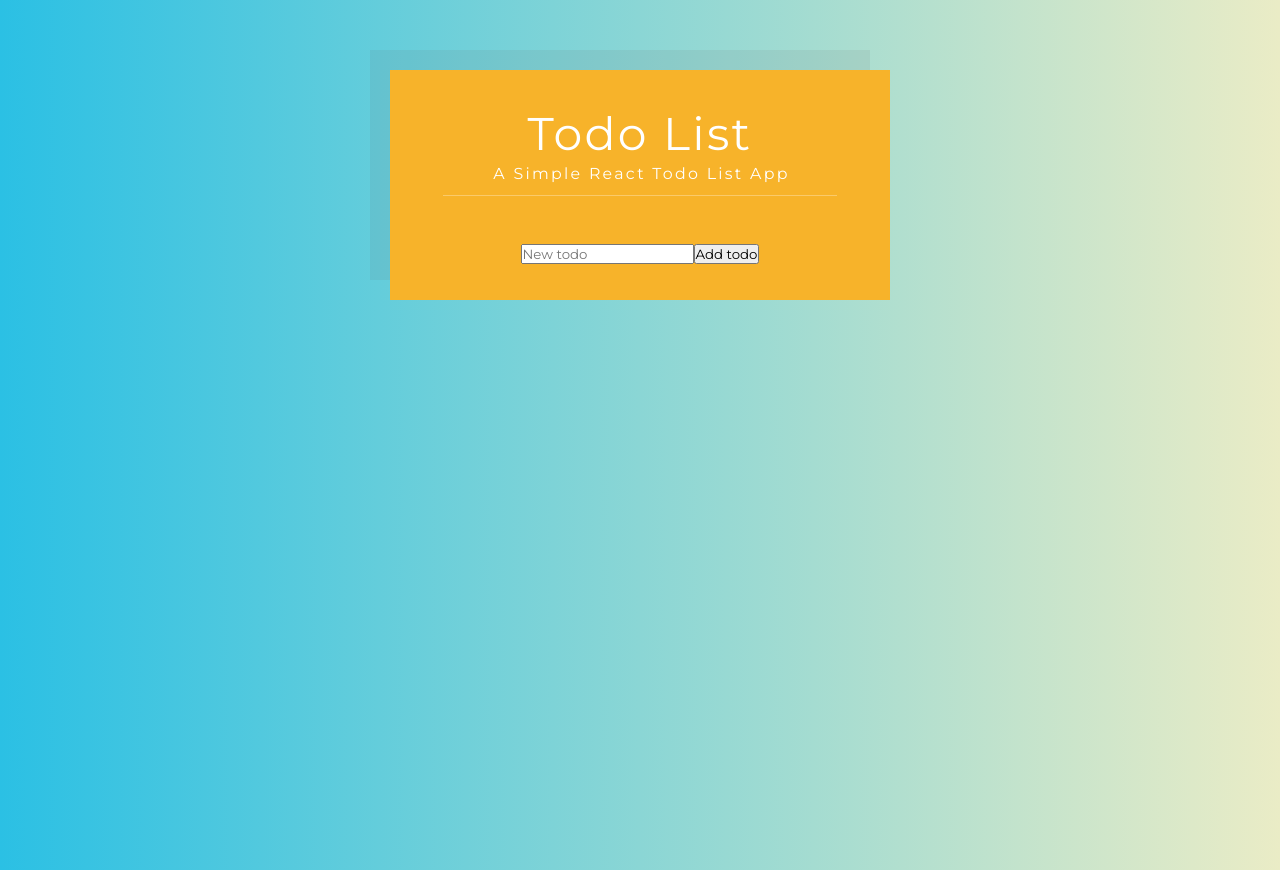
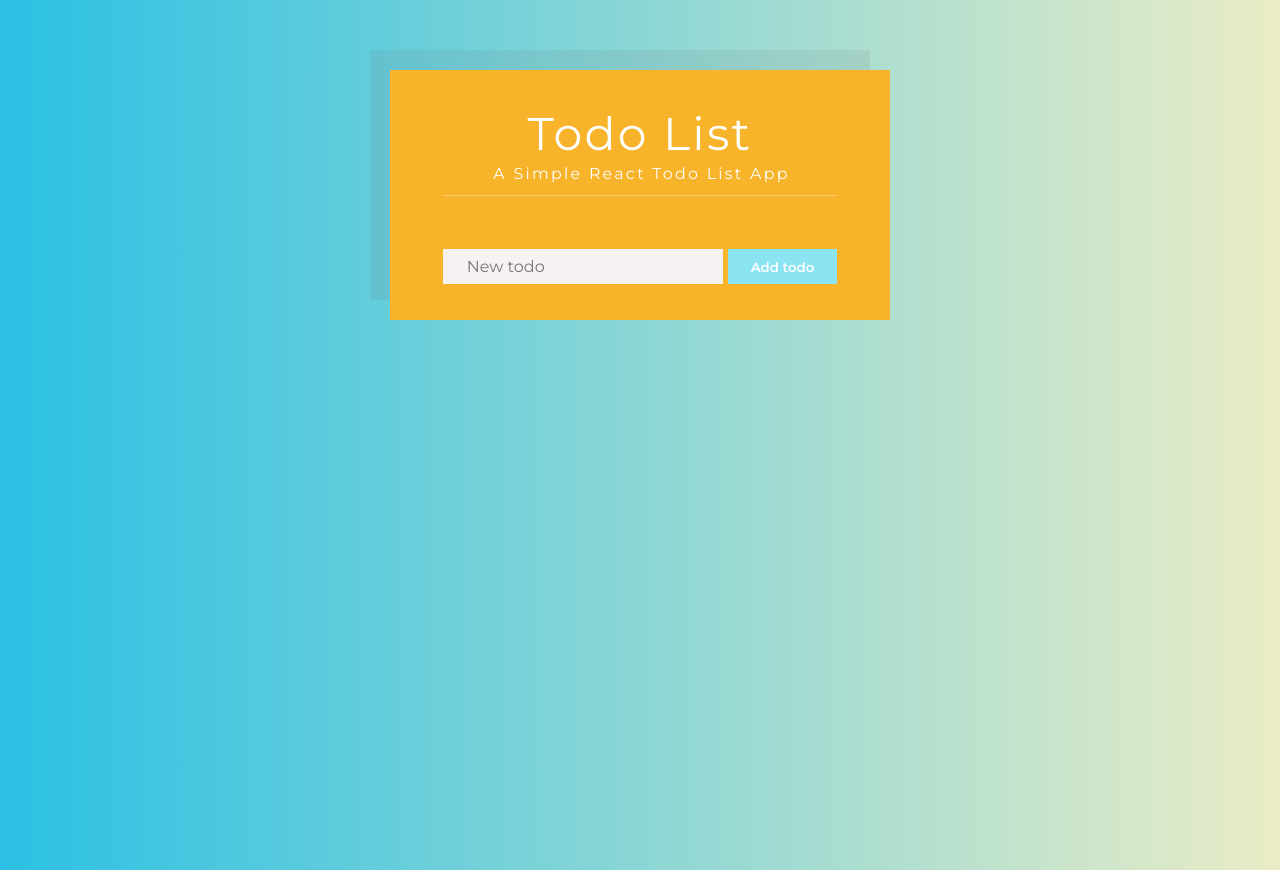
Before and after one commit to csasl/react-todo, a React (Create React App) app in the folder todolist/: page / in a window 1280 px wide. Built offline with nearby package versions, Linux system fonts and the light colour scheme.

Commit message:
update readme

```diff
--- /dev/null
+++ b/todolist/src/NewTodoForm.css
@@ -0,0 +1,37 @@
+.NewTodoForm{
+    margin-top: 3rem;
+    display:flex;
+    flex-wrap: wrap;
+}
+
+.NewTodoForm input{
+    flex-grow: 1;
+    border: none;
+    background: #f7f1f1;
+    padding: 0 1.5em;
+    font-size: initial;
+    height: 2rem;
+}
+
+.NewTodoForm label{
+    min-width: 100%;
+    margin-bottom: 0.5rem;
+    font-size: 1.3rem;
+}
+
+.NewTodoForm button {
+    padding: 0 1.3rem;
+    border: none;
+    background: #8ae4f2;
+    color: white;
+    font-weight: bold;
+    border: 1px soild rgba(255,255,255,0.2);
+    margin-left: 5px;
+    cursor: pointer;
+    transition: background 0.2s ease-out;
+    height: 2rem;
+}
+
+.NewTodoForm button:hover{
+    background: #52cbde;
+}
--- a/todolist/src/NewTodoForm.js
+++ b/todolist/src/NewTodoForm.js
@@ -1,5 +1,6 @@
 import React, { Component } from 'react';
 import { v4 as uuidv4 } from 'uuid';
+import './NewTodoForm.css';
 
 class NewTodoForm extends Component{
     constructor(props){
@@ -26,7 +27,7 @@
     render(){
         return(
             <div>
-                <form onSubmit={this.handleSubmit}>
+                <form onSubmit={this.handleSubmit} className="NewTodoForm">
                     <input type="text" placeholder="New todo" name="task" id="task" value={this.state.task} onChange={this.handleChange}/>
                     <button>Add todo</button>
                 </form>
--- a/todolist/src/TodoItem.css
+++ b/todolist/src/TodoItem.css
@@ -16,6 +16,8 @@
 .TodoItem complete {
     opacity: 0.6;
 }
+
+
 
 .Todo-edit-form input{
     flex-grow: 1;
```
